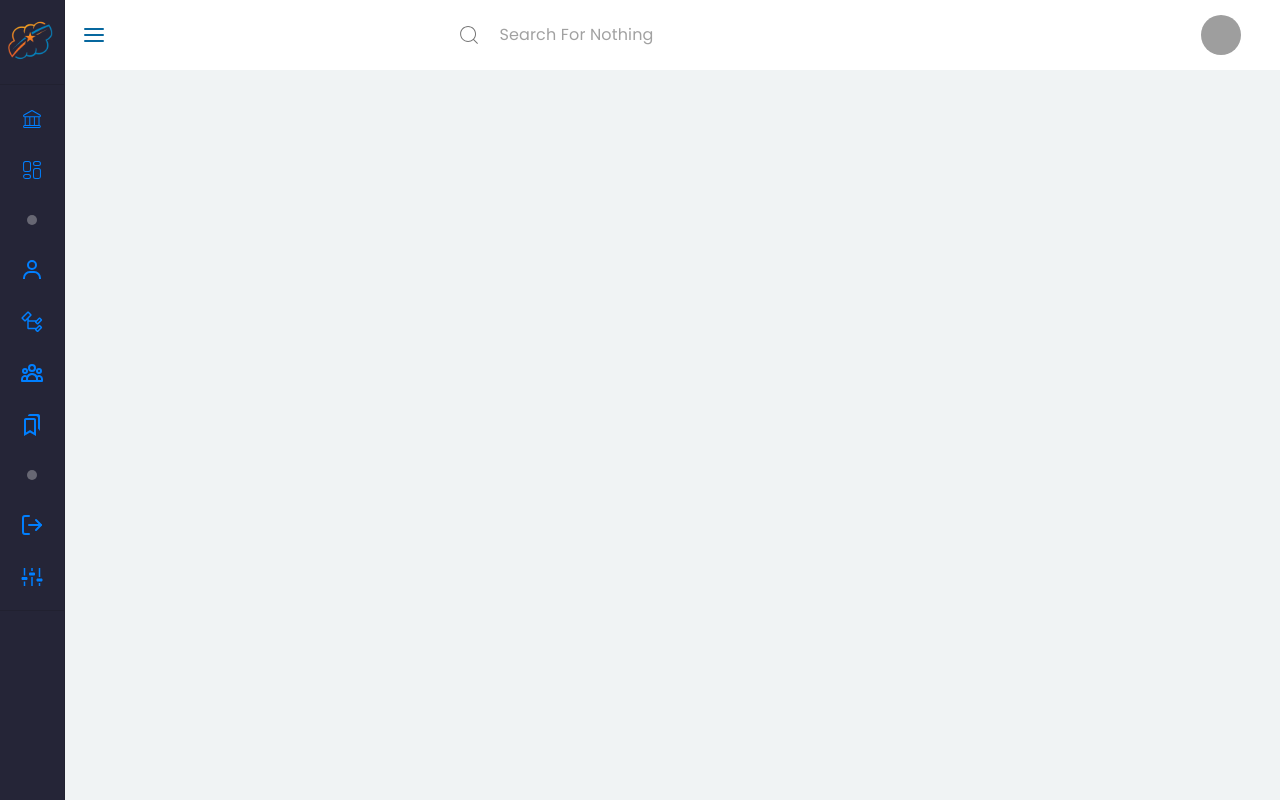
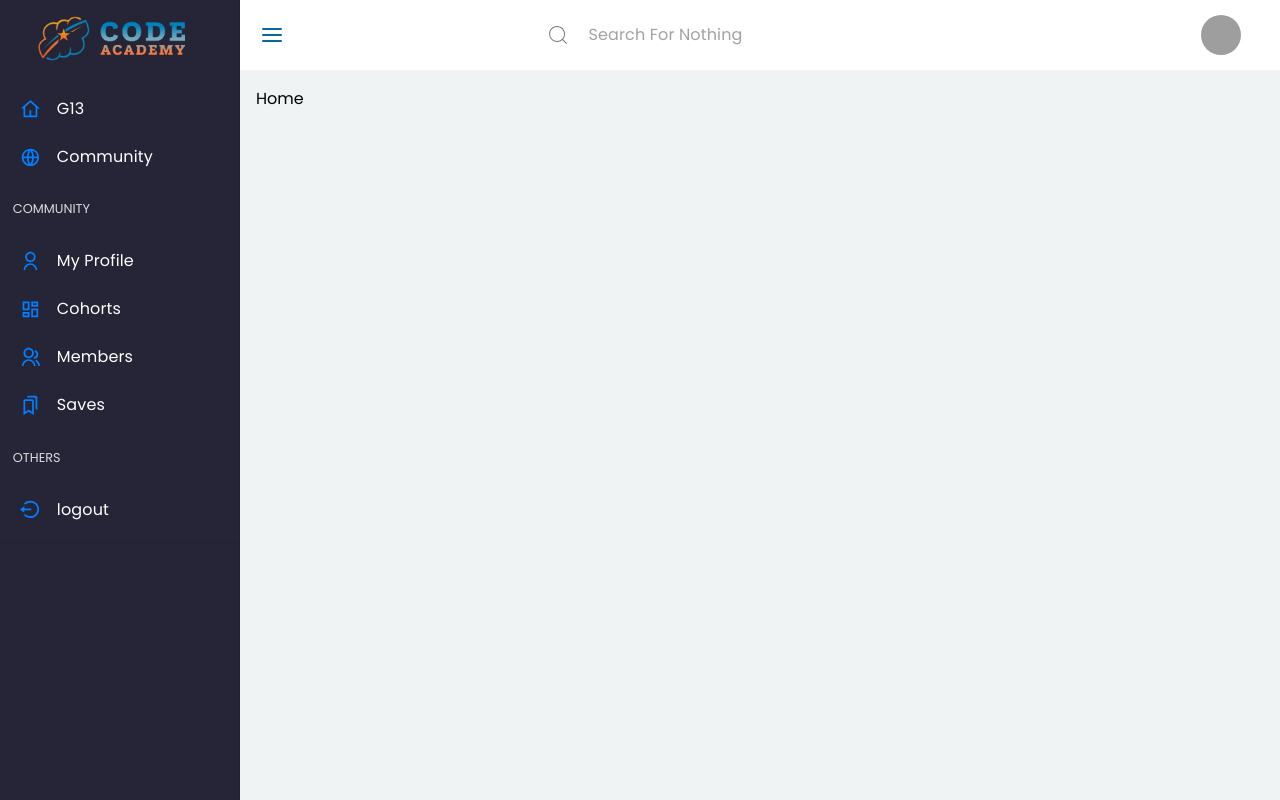
Before and after one commit to GSG-G13/code-academy, a React (Vite) app: page /academy in a window 1280 px wide. Built offline with nearby package versions, Linux system fonts and the light colour scheme; grey boxes are pictures that could not be loaded.

Commit message:
fix: refactor and change function to arrow function

```diff
--- a/src/App.tsx
+++ b/src/App.tsx
@@ -1,12 +1,11 @@
+import { RouterProvider } from 'react-router-dom';
 import Providers from './Providers';
-import MiniDrawer from './components/Layout/layout';
+import router from './router';
 
-function App() {
-  return (
-    <Providers>
-      <MiniDrawer />
-    </Providers>
-  );
-}
+const App = () => (
+  <Providers>
+    <RouterProvider router={router} />
+  </Providers>
+);
 
 export default App;
--- a/src/Providers.tsx
+++ b/src/Providers.tsx
@@ -2,12 +2,10 @@ import { ReactNode } from 'react';
 import { ThemeProvider } from 'styled-components';
 import { theme } from './constants';
 
-function Providers({ children }: { children: ReactNode }) {
-  return (
-    <ThemeProvider theme={theme}>
-      {children}
-    </ThemeProvider>
-  );
-}
+const Providers = ({ children }: { children: ReactNode }) => (
+  <ThemeProvider theme={theme}>
+    {children}
+  </ThemeProvider>
+);
 
 export default Providers;
--- a/src/components/Image.tsx
+++ b/src/components/Image.tsx
@@ -31,7 +31,7 @@ const StyledMenuItem = styled(MenuItem)`
   }
 `;
 
-export default function BadgeAvatars() {
+const Image = () => {
   const [open, setOpen] = React.useState(false);
   const anchorRef = React.useRef<HTMLButtonElement>(null);
 
@@ -128,4 +128,6 @@ export default function BadgeAvatars() {
       </div>
     </Stack>
   );
-}
+};
+
+export default Image;
--- a/src/components/Layout/layout.tsx
+++ b/src/components/Layout/layout.tsx
@@ -10,27 +10,39 @@ import {
   ListItemIcon,
   ListItemText,
 } from '@mui/material';
-import { HiOutlineUserGroup } from 'react-icons/hi';
-import { CiGrid42, CiBank } from 'react-icons/ci';
-import { LuLogOut, LuAlignJustify } from 'react-icons/lu';
-import { BiBookmarks, BiUser } from 'react-icons/bi';
-import { VscSettings, VscSymbolClass } from 'react-icons/vsc';
+import {
+  RiHome4Line,
+  RiDashboardLine,
+  RiUserLine,
+  RiGlobalLine,
+  RiGroupLine,
+  RiLogoutCircleLine,
+} from 'react-icons/ri';
+import { LuAlignJustify } from 'react-icons/lu';
+import { BiBookmarks } from 'react-icons/bi';
 import { styled } from 'styled-components';
+import { useNavigate } from 'react-router-dom';
 import { Drawer, AppBar, DrawerHeader } from './layout.styled';
-import CustomizedInputBase from '../Search';
-import BadgeAvatars from '../Image';
+import Search from '../Search';
+import Image from '../Image';
 import '../../assets/style/academy.css';
 
-export default function MiniDrawer() {
-  const [open, setOpen] = React.useState(false);
+interface IProps {
+  children: React.ReactNode;
+}
+
+const MiniDrawer = ({ children }: IProps) => {
+  const [open, setOpen] = React.useState(true);
 
   const handleSideBar = () => {
     setOpen((prev) => !prev);
   };
 
+  const navigate = useNavigate();
+
   const Dot = styled.span`
-    width: 10px;
-    height: 10px;
+    width: 5px;
+    height: 5px;
     border-radius: 50%;
     font-size: 0.8rem;
     background: #676773;
@@ -43,6 +55,32 @@ export default function MiniDrawer() {
     color: #dbdbde;
     margin: 1.2rem 0.8rem;
     display: block;
+  `;
+
+  const hoverItemStyles = `
+    .hover-item {
+      cursor: pointer;
+    }
+
+    .hover-item:hover {
+      background: linear-gradient(45deg, #0f0f18, transparent);
+    }
+
+    .hover-item:hover::after {
+      content: ' ';
+      display: block;
+      position: absolute;
+      left: 0;
+      bottom: 0;
+      height: 0%;
+      width: 3px;
+      background-color: #e4ddf8;
+      animation : nothing 0.5s forwards;
+    }
+    @keyframes nothing {
+      100%{ height: 100%; }
+
+    }
   `;
 
   return (
@@ -67,8 +105,8 @@ export default function MiniDrawer() {
           >
             <LuAlignJustify />
           </IconButton>
-          <CustomizedInputBase />
-          <BadgeAvatars />
+          <Search />
+          <Image />
         </Toolbar>
       </AppBar>
       <Drawer
@@ -105,32 +143,40 @@ export default function MiniDrawer() {
             src="/logo.png"
             alt="logo"
             style={{
-              height: '50px',
+              height: '45px',
               objectFit: 'contain',
               marginRight: '1rem',
               marginBottom: '1rem',
             }}
           />
         </DrawerHeader>
-        <Divider />
         <List>
           {[
-            { label: 'G13', icon: CiBank },
-            { label: 'Community', icon: CiGrid42 },
+            { label: 'G13', to: '/academy', icon: RiHome4Line },
+            { label: 'Community', to: '/academy/community', icon: RiGlobalLine },
           ].map((item) => (
             <ListItem key={item.label} disablePadding sx={{ display: 'flex' }}>
               <ListItemButton
-                sx={{ minHeight: 48, justifyContent: open ? 'initial' : 'center', px: 2.5 }}
+                sx={{
+                  minHeight: 48,
+                  justifyContent: open ? 'initial' : 'center',
+                  px: 2.5,
+                  position: 'relative',
+                }}
+                classes={{
+                  root: 'hover-item',
+                }}
+                onClick={() => navigate(item.to)}
               >
                 <ListItemIcon
                   sx={{
                     minWidth: 0,
-                    mr: open ? 3 : 'auto',
+                    mr: open ? 2 : 'auto',
                     justifyContent: 'center',
                     color: '#007fff',
                   }}
                 >
-                  <item.icon style={{ fontSize: '1.5rem' }} />
+                  <item.icon style={{ fontSize: '1.3rem' }} />
                 </ListItemIcon>
                 <ListItemText
                   primary={item.label}
@@ -143,24 +189,33 @@ export default function MiniDrawer() {
           ))}
           {open ? <Title>COMMUNITY</Title> : <Dot />}
           {[
-            { label: 'Profile', icon: BiUser },
-            { label: 'Cohorts', icon: VscSymbolClass },
-            { label: 'Members', icon: HiOutlineUserGroup },
-            { label: 'Saves', icon: BiBookmarks },
+            { label: 'My Profile', to: '/academy/my-profile', icon: RiUserLine },
+            { label: 'Cohorts', to: '/academy/cohorts', icon: RiDashboardLine },
+            { label: 'Members', to: '/academy/members', icon: RiGroupLine },
+            { label: 'Saves', to: '/academy/saves', icon: BiBookmarks },
           ].map((item) => (
             <ListItem key={item.label} disablePadding sx={{ display: 'flex' }}>
               <ListItemButton
-                sx={{ minHeight: 48, justifyContent: open ? 'initial' : 'center', px: 2.5 }}
+                sx={{
+                  minHeight: 48,
+                  justifyContent: open ? 'initial' : 'center',
+                  px: 2.5,
+                  position: 'relative',
+                }}
+                classes={{
+                  root: 'hover-item',
+                }}
+                onClick={() => navigate(item.to)}
               >
                 <ListItemIcon
                   sx={{
                     minWidth: 0,
-                    mr: open ? 3 : 'auto',
+                    mr: open ? 2 : 'auto',
                     justifyContent: 'center',
                     color: '#007fff',
                   }}
                 >
-                  <item.icon style={{ fontSize: '1.5rem' }} />
+                  <item.icon style={{ fontSize: '1.3rem' }} />
                 </ListItemIcon>
                 <ListItemText
                   primary={item.label}
@@ -172,23 +227,28 @@ export default function MiniDrawer() {
             </ListItem>
           ))}
           {open ? <Title>OTHERS</Title> : <Dot />}
-          {[
-            { label: 'logout', icon: LuLogOut },
-            { label: 'Setting', icon: VscSettings },
-          ].map((item) => (
+          {[{ label: 'logout', to: '/academy/logout', icon: RiLogoutCircleLine }].map((item) => (
             <ListItem key={item.label} disablePadding sx={{ display: 'flex' }}>
               <ListItemButton
-                sx={{ minHeight: 48, justifyContent: open ? 'initial' : 'center', px: 2.5 }}
+                sx={{
+                  minHeight: 48,
+                  justifyContent: open ? 'initial' : 'center',
+                  px: 2.5,
+                }}
+                classes={{
+                  root: 'hover-item',
+                }}
+                onClick={() => navigate(item.to)}
               >
                 <ListItemIcon
                   sx={{
                     minWidth: 0,
-                    mr: open ? 3 : 'auto',
+                    mr: open ? 2 : 'auto',
                     justifyContent: 'center',
                     color: '#007fff',
                   }}
                 >
-                  <item.icon style={{ fontSize: '1.5rem' }} />
+                  <item.icon style={{ fontSize: '1.3rem' }} />
                 </ListItemIcon>
                 <ListItemText
                   primary={item.label}
@@ -202,7 +262,15 @@ export default function MiniDrawer() {
         </List>
         <Divider />
       </Drawer>
-      <Box component="main" sx={{ flexGrow: 1, padding: '3px' }} />
+      <OutletContainer>{children}</OutletContainer>
+      <style>{hoverItemStyles}</style>
     </Box>
   );
-}
+};
+
+export default MiniDrawer;
+
+const OutletContainer = styled.div`
+  padding: calc(70px + 1rem) 1rem 1rem;
+  width: 100%;
+`;
--- a/src/components/Search.tsx
+++ b/src/components/Search.tsx
@@ -3,8 +3,7 @@ import InputBase from '@mui/material/InputBase';
 import IconButton from '@mui/material/IconButton';
 import { CiSearch } from 'react-icons/ci';
 
-export default function CustomizedInputBase() {
-  return (
+const Search = () => (
   <Paper
     component="form"
     sx={{
@@ -27,4 +26,5 @@ export default function CustomizedInputBase() {
     <IconButton type="button" aria-label="search" />
   </Paper>
 );
-}
+
+export default Search;
--- a/src/index.css
+++ b/src/index.css
@@ -6,9 +6,6 @@
   font-family: 'Baloo 2', cursive;
   font-family: 'Baloo 2', cursive;
   font-family: 'Poppins', sans-serif !important;
-}
-span.MuiTypography-root.MuiTypography-body1.MuiListItemText-primary.css-10hburv-MuiTypography-root {
-  font-size: 1.15rem;
 }
 
 .css-1r9jet7 {
--- a/src/router/index.tsx
+++ b/src/router/index.tsx
@@ -0,0 +1,63 @@
+import { Outlet, createBrowserRouter } from 'react-router-dom';
+import MiniDrawer from '../components/Layout/layout';
+
+const router = createBrowserRouter([
+  {
+    path: '/',
+    element: (
+      <div>
+        <h1>Home - Landing Page</h1>
+      </div>
+    ),
+  },
+  // admin routes
+  {
+    path: '/admin',
+    element: (
+      <div>
+        <h1>Admin</h1>
+        <Outlet />
+      </div>
+    ),
+    children: [
+      { index: true, element: <div>Dashboard</div> },
+      { path: 'settings', element: <div>Settings</div> },
+    ],
+  },
+  // user routes
+  {
+    path: '/academy',
+    element: (
+      <div>
+        <MiniDrawer>
+          <Outlet />
+        </MiniDrawer>
+      </div>
+    ),
+    children: [
+      {
+        index: true,
+        element: <div>Home</div>,
+      },
+      { path: 'community', element: <div>Community</div> },
+      { path: 'cohorts', element: <div>Cohorts</div> },
+      { path: 'members', element: <div>Members</div> },
+      { path: 'my-profile', element: <div>My Profile</div> },
+      { path: 'saves', element: <div>Saves</div> },
+    ],
+  },
+  {
+    path: '/admin/*',
+    element: <div>Admin - Not Found</div>,
+  },
+  {
+    path: '/academy/*',
+    element: <div>Academy - Not Found</div>,
+  },
+  {
+    path: '*',
+    element: <div>Not Found</div>,
+  },
+]);
+
+export default router;
```
Lines whose indentation alone changed are shown as unchanged.
